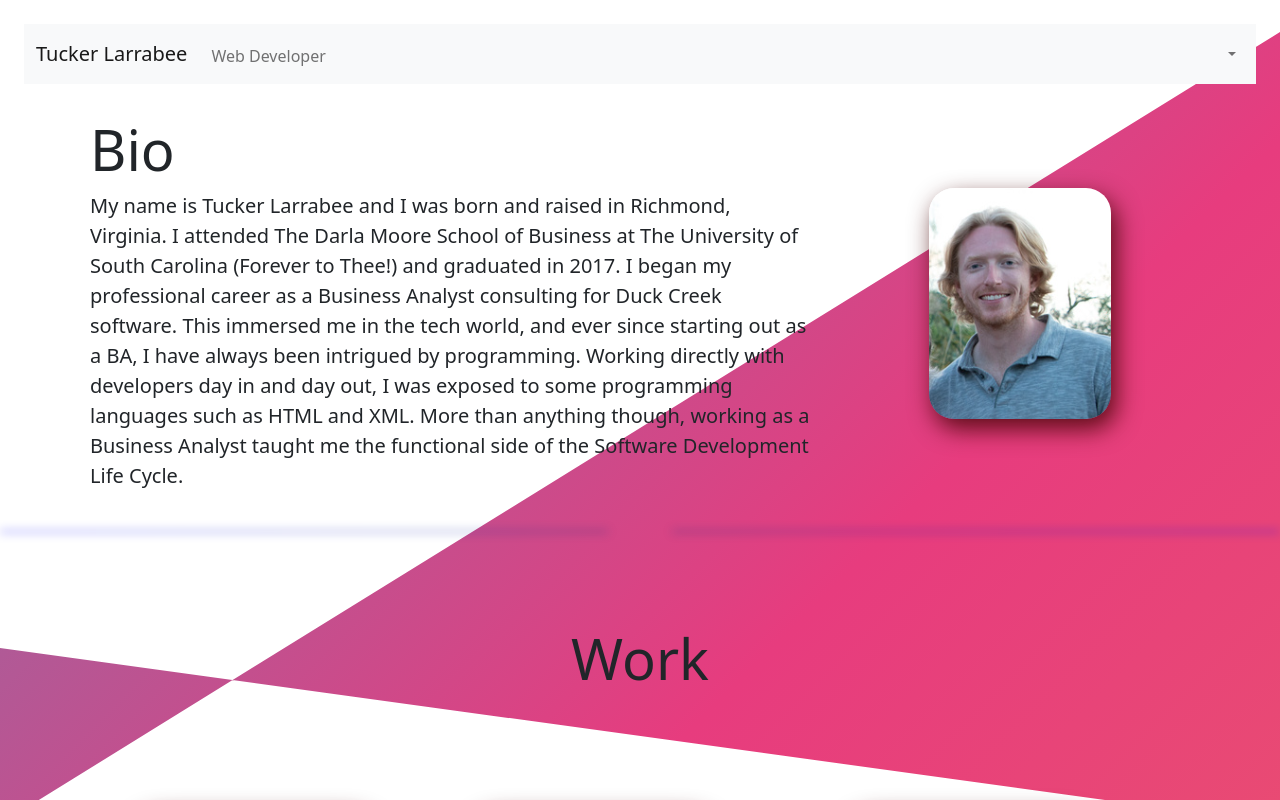
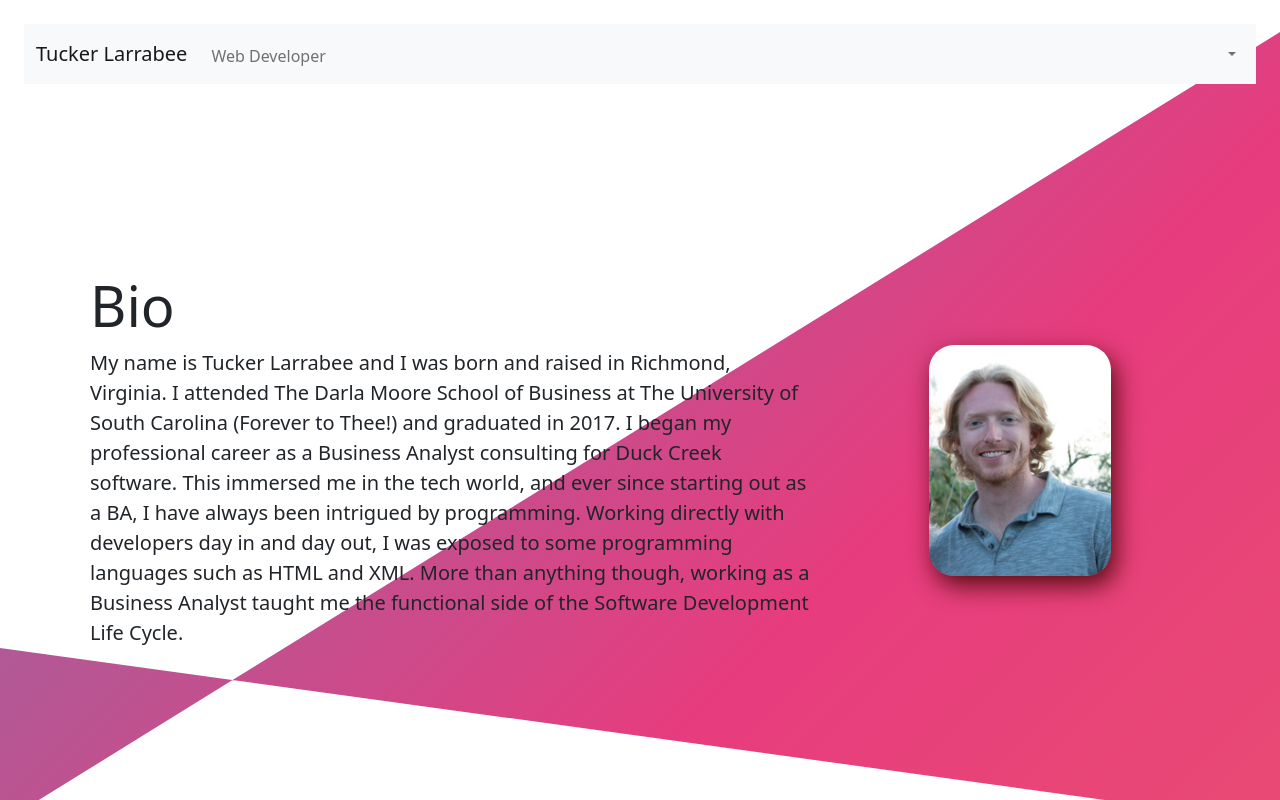
Before and after one commit to TuckerLarrabee/Profile, a plain HTML site: page index.html in a window 1280 px wide. Shown: the top 800 px of the page. Drawn offline with nearby package versions, Linux system fonts and the light colour scheme.

Commit message:
last touches

```diff
--- a/assets/style.css
+++ b/assets/style.css
@@ -124,6 +124,12 @@ img {
   text-decoration: none;
 }
 
+.bio-cont {
+  height: 88vh;
+  display: flex;
+  align-items: center;
+}
+
 
 @keyframes gradient {
   0% {
--- a/index.html
+++ b/index.html
@@ -53,7 +53,7 @@
       </nav>
     </div>
 
-    <div class="container">
+    <div class="container bio-cont">
       <div class="row align-items-center d-flex">
         <div class="col-12 col-md-8">
           <div>
```
